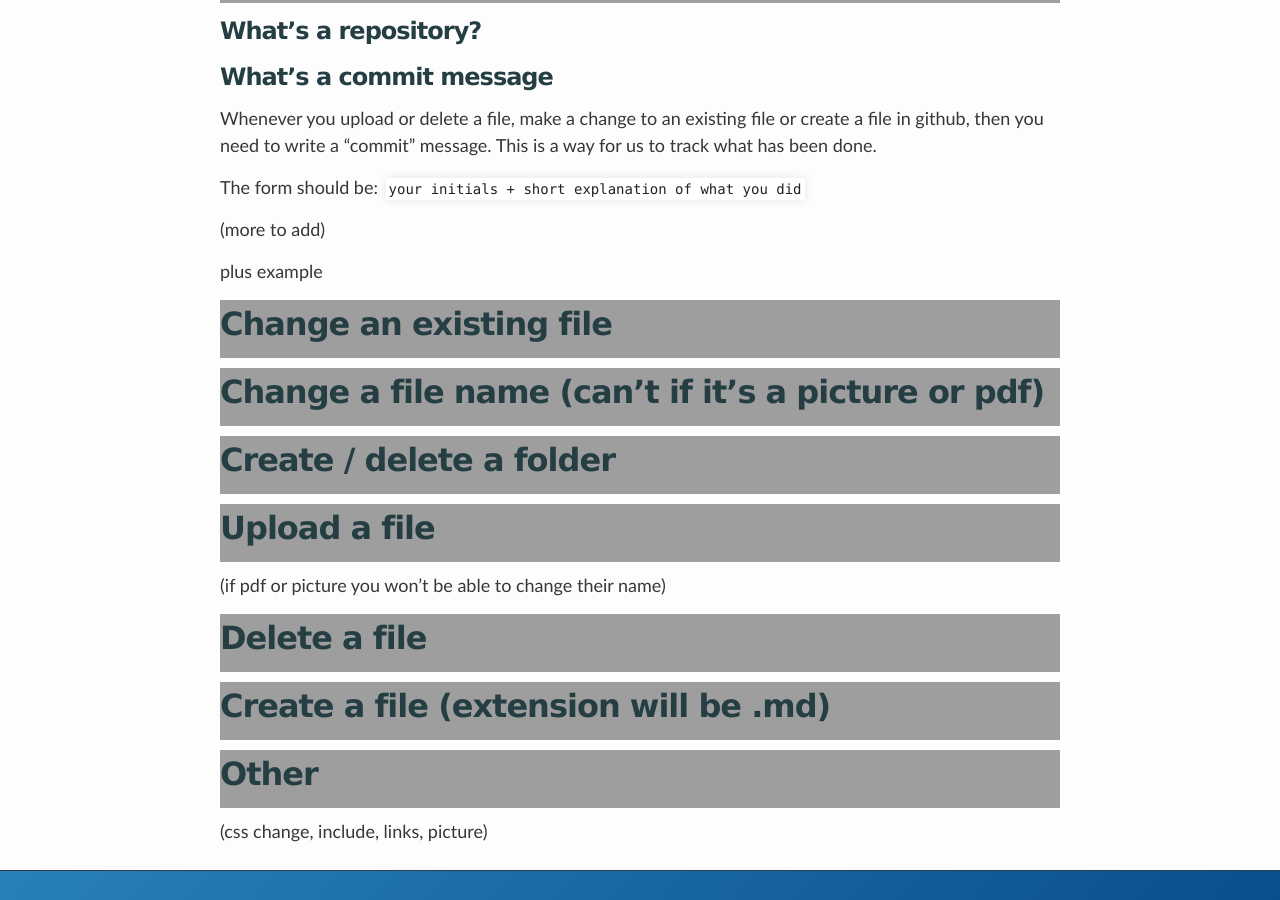
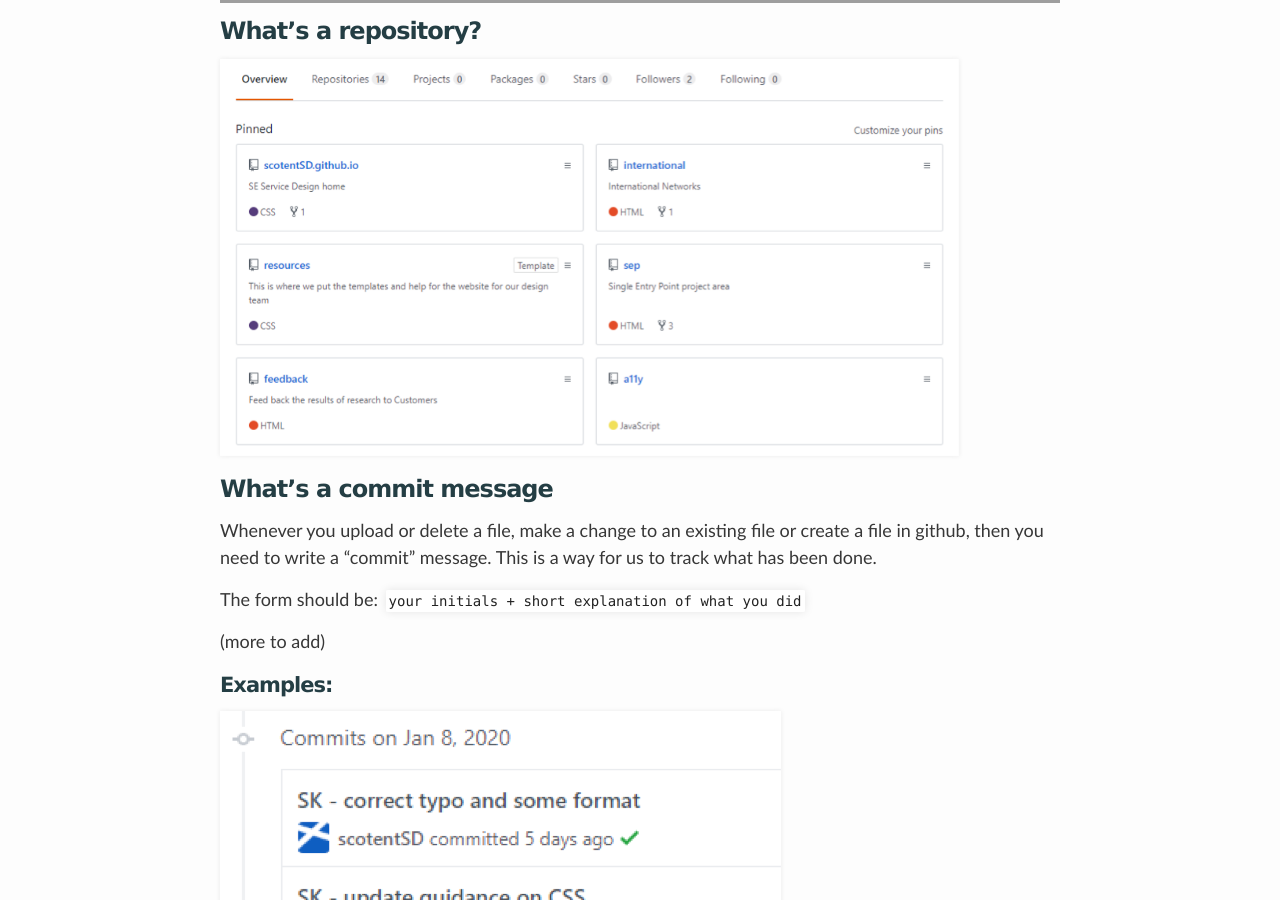
Before and after one commit to carl-watson/scotentSD.github.io, a Jekyll site: the page built from new-to-github.md, in a window 1280 px wide and 900 px high, scrolled down 579 px. Built offline with Jekyll 4.4.1, drawn with Linux system fonts in a browser that asks for light colours.

Commit message:
SK - add two screenshots

```diff
--- a/new-to-github.md
+++ b/new-to-github.md
@@ -4,7 +4,7 @@ title: Starting with Github
 permalink: /new-to-github/
 ---
 
-<div><h2 class="lou-y" >Under construction</h2></div>
+<div><h2 class="lou-y" style="text-align: center" >Under construction</h2></div>
 
 Our files and code to make the website are here: [https://github.com/scotentSD](https://github.com/scotentSD)
 You don’t need to know how to code or use html /CSS.
@@ -13,6 +13,9 @@ The only thing you need is [**Mark Down**](https://github.com/adam-p/markdown-he
 
 ## Understanding the structures of our repositories
 ### What's a repository?
+
+![a screenshot of our pinned repositories](/images/our-repo.png)
+
 ### What's a commit message
 Whenever you upload or delete a file,  make a change to an existing file or create a file in github, then you need to write a “commit” message.  This is a way for us to track what has been done.
 
@@ -20,7 +23,8 @@ The form should be: `your initials + short explanation of what you did`
 
 (more to add)
 
-plus example
+#### Examples:
+![a screenshot of commit messages](/images/commit-examples.png)
 
 ## Change an existing file
 ## Change a file name (can’t if it’s a picture or pdf)
```
